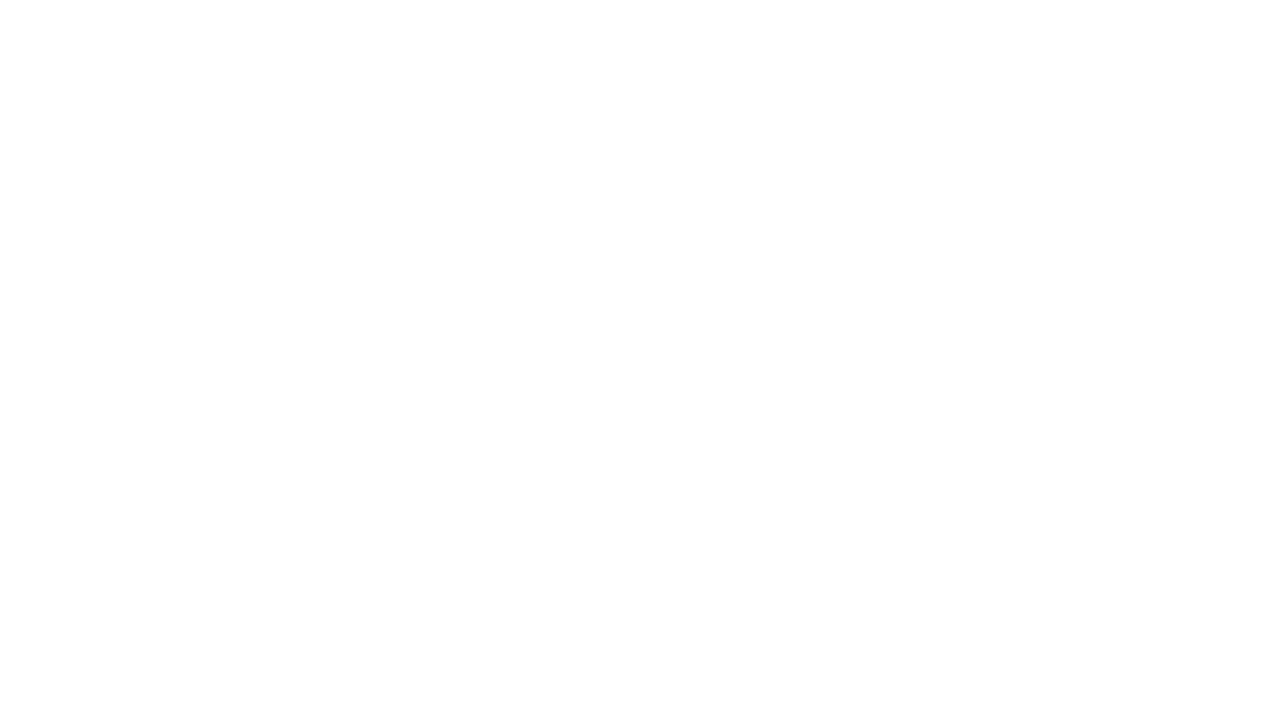
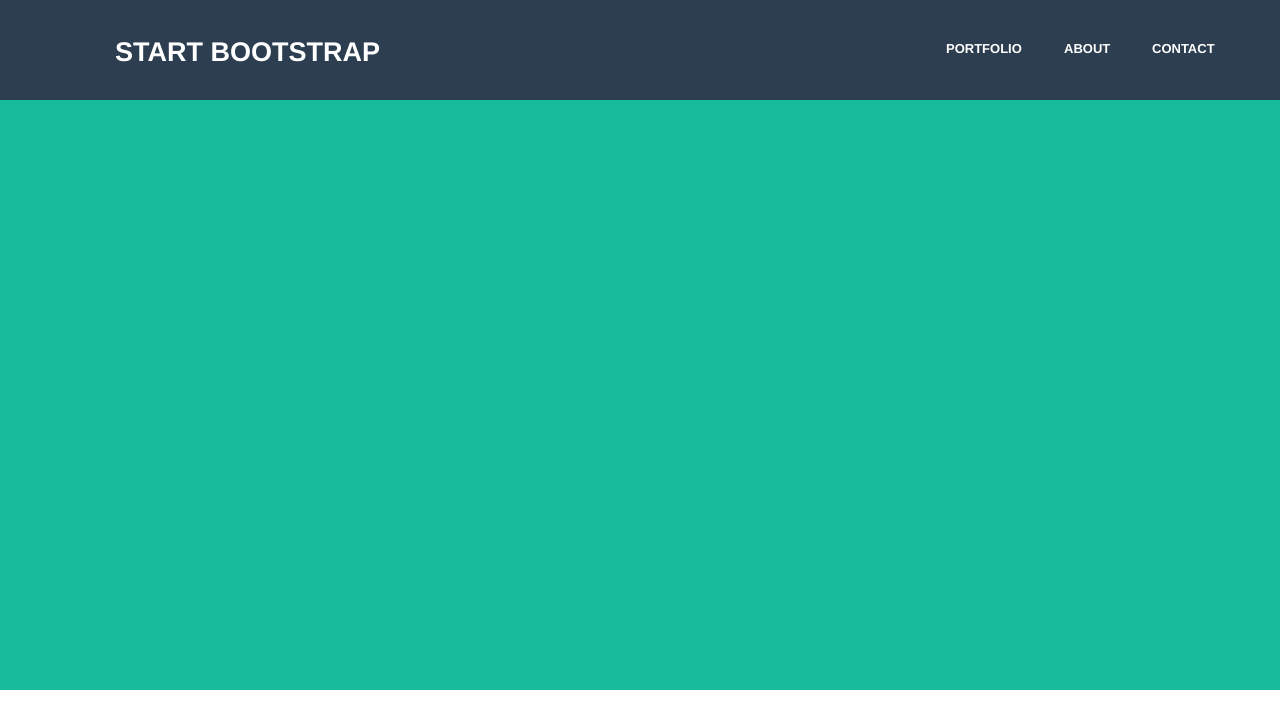
Before and after one commit to KarinAAC/leccion30, a plain HTML site: page index.html in a window 1280 px wide. Drawn offline with Linux system fonts and the light colour scheme.

Commit message:
subiendo nav

```diff
--- a/css/main.css
+++ b/css/main.css
@@ -1,3 +1,139 @@
 /*
  * Estilos de tu proyecto
  */
+nav{
+   width: 100%;
+   height: 100px;
+   background: #2C3E50;
+   padding:  25px 25px 25px 25px;
+ }
+ /*.div-navegador-principal{
+   display: inline-block;
+   margin-top: 8px;
+ }
+ .div-navegador-principal a{
+   font-size: 30px;
+   font-family: Arial;
+   color: white;
+   text-decoration: none;
+   text-decoration: none;
+   font-family: Montserrat,"Helvetica Neue",Helvetica,Arial,sans-serif;
+   font-weight: 700;
+ }*/
+ *{
+   box-sizing: border-box;
+   margin: 0;
+   padding: 0;
+ }
+ .container{
+   width: 100%;
+   max-width: 1200px;
+   margin: 0px auto;
+ }
+ .row::before, .row::after{
+   content: " ";
+   display: table;
+ }
+ .row::after{
+   clear: both;
+ }
+ [class*="col-"]{
+   min-height: 7px;
+   padding: 12px;
+   float: left;
+ }
+ .col-1{
+   width: 8.333333%;
+   height: 50px;
+   /*border: 1px solid white;*/
+ }
+ .col-2{
+   width: 16.666667%;
+ }
+ .col-3{
+   width: 25%;
+
+ }
+ .col-4{
+   width: 33.333333%;
+   height: 50px;
+   /*border: 1px solid white;*/
+ }
+ .col-5{
+   width: 41.666667%;
+ }
+ .col-6{
+   width: 50%;
+ }
+ .col-7{
+   width: 58.3333333%;
+ }
+ .col-8{
+   width: 66.6666667%;
+ }
+ .col-9{
+   width: 75%;
+ }
+ .col-10{
+   width: 83.33%;
+ }
+ .col-11{
+   width: 91.6666667%;
+ }
+ .col-12{
+   width: 100%;
+ }
+#portfolio{
+  margin-left: 500px;
+}
+#portfolio a{
+  font-family: Montserrat,"Helvetica Neue",Helvetica,Arial,sans-serif;
+  color: white;
+  font-weight: 900;
+  text-decoration: none;
+  font-size: 13px;
+  margin-left: -6px;
+  margin-top: 4px;
+  position: absolute;
+}
+#portfolio a:hover{
+  color: #18BC9C;
+}
+#about a{
+  font-family: Montserrat,"Helvetica Neue",Helvetica,Arial,sans-serif;
+  color: white;
+  font-weight: 900;
+  text-decoration: none;
+  font-size: 13px;
+  margin-left: 12px;
+  margin-top: 4px;
+  position: absolute;
+}
+#about a:hover{
+  color: #18BC9C;
+}
+#contact a{
+  font-family: Montserrat,"Helvetica Neue",Helvetica,Arial,sans-serif;
+  color: white;
+  font-weight: 900;
+  text-decoration: none;
+  font-size: 13px;
+  margin-top: 4px;
+  position: absolute;
+}
+#contact a:hover{
+  color: #18BC9C;
+}
+/* CREANDO SECCION UNO */
+#section-uno{
+  background: #18BC9C;
+  height: 590px;
+}
+#navegador-principal a{
+  font-family: Montserrat,"Helvetica Neue",Helvetica,Arial,sans-serif;
+  color: white;
+  font-weight: 700;
+  text-decoration: none;
+  font-size: 27px;
+  margin-left: 63px;
+}
--- a/index.html
+++ b/index.html
@@ -4,12 +4,27 @@
 	<meta charset="UTF-8">
 	<title>Freelancer</title>
 	<!-- Enlaza aquí tu CSS común y de tu proyecto -->
-
+	<link rel="stylesheet" href="css/main.css">
 </head>
 <body>
 	<!-- Escribe tu código aquí -->
+	<nav>
+		<!-- <div class="div-navegador-principal">
+			<a href="#">START BOOTSTRAP</a>
+		</div>-->
+		<div class="container">
+			<div class="row">
+				<div class="col-4" id="navegador-principal"><a href="#">START BOOTSTRAP</a></div>
+				<div class="col-1" id="portfolio"><a href="#">PORTFOLIO</a></div>
+				<div class="col-1" id="about"><a href="#">ABOUT</a></div>
+				<div class="col-1" id="contact"><a href="#">CONTACT</a></div>
+			</div>
+		</div>
+	</nav>
+	<section id="section-uno">
 
+	</section>
 	<!-- Enlaza aquí tu archivo JS -->
-
+	<script src="js/app.js" charset="utf-8"></script>
 </body>
 </html>
```
